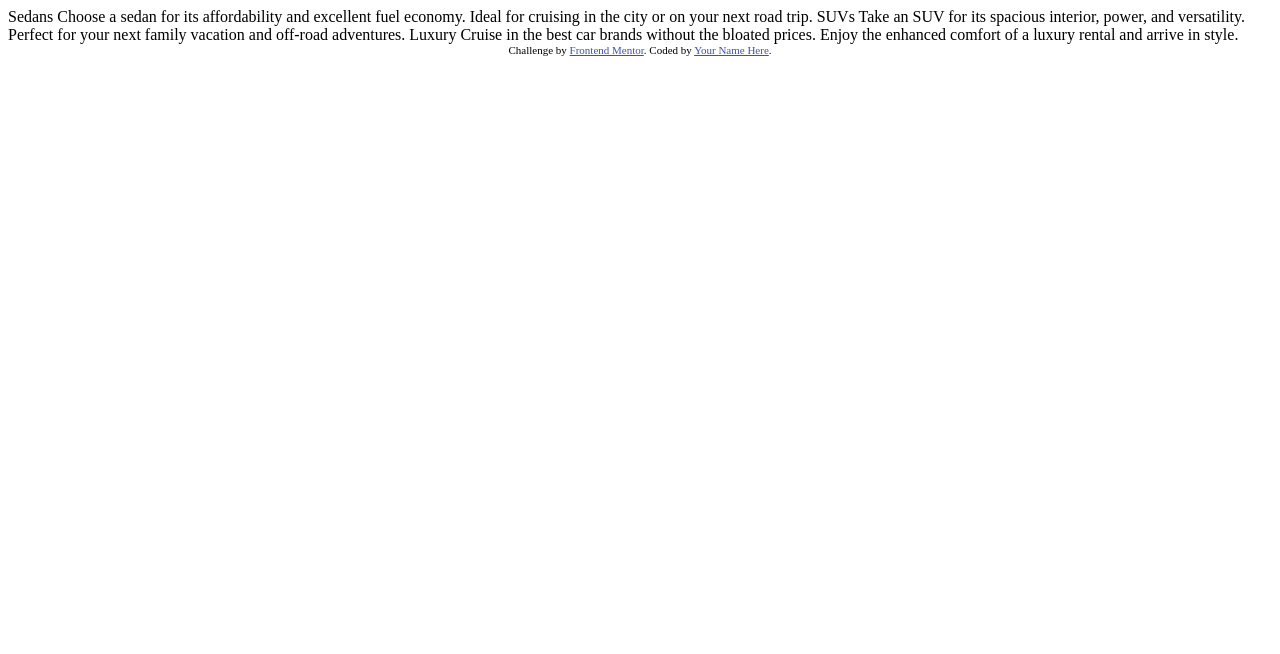
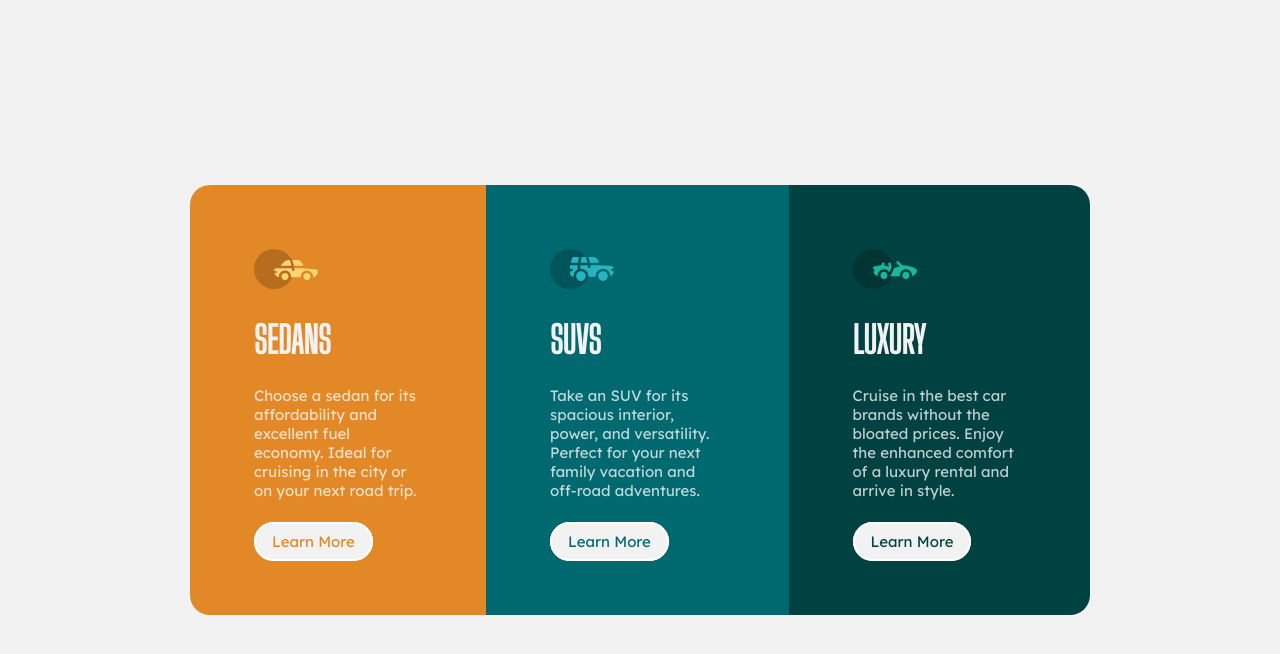
Before and after one commit to schummbo/frontend-mentor-3col-preview-card, a plain HTML site: page index.html in a window 1280 px wide. Drawn offline with Linux system fonts and the light colour scheme.

Commit message:
Challenge attempt #1

```diff
--- a/index.html
+++ b/index.html
@@ -1,36 +1,51 @@
 <!DOCTYPE html>
 <html lang="en">
+
 <head>
   <meta charset="UTF-8">
-  <meta name="viewport" content="width=device-width, initial-scale=1.0"> <!-- displays site properly based on user's device -->
+  <meta name="viewport" content="width=device-width, initial-scale=1.0">
+  <!-- displays site properly based on user's device -->
 
   <link rel="icon" type="image/png" sizes="32x32" href="./images/favicon-32x32.png">
+  <link rel="stylesheet" href="./styles/style.css" />
+  <link rel="stylesheet" href="//fonts.googleapis.com/css?family=Lexend+Deca" />
+  <link rel="stylesheet" href="//fonts.googleapis.com/css?family=Big+Shoulders+Display" />
 
   <title>Frontend Mentor | 3-column preview card component</title>
+</head>
 
-  <!-- Feel free to remove these styles or customise in your own stylesheet 👍 -->
-  <style>
-    .attribution { font-size: 11px; text-align: center; }
-    .attribution a { color: hsl(228, 45%, 44%); }
-  </style>
-</head>
 <body>
 
-  Sedans
+  <main>
+    <div id="sedans-container" class="car-container">
+      <img src="./images/icon-sedans.svg" alt="Sedans icon" />
+      <h1>Sedans</h1>
+      <p>
         Choose a sedan for its affordability and excellent fuel economy. Ideal for cruising in the city
         or on your next road trip.
-
-  SUVs
+      </p>
+      <a href="#">Learn More</a>
+    </div>
+    <div id="suvs-container" class="car-container">
+      <img src="./images/icon-suvs.svg" alt="SUVs icon" />
+      <h1>SUVs</h1>
+      <p>
         Take an SUV for its spacious interior, power, and versatility. Perfect for your next family vacation
         and off-road adventures.
-
-  Luxury
+      </p>
+      <a href="#">Learn More</a>
+    </div>
+    <div id="luxury-container" class="car-container">
+      <img src="./images/icon-luxury.svg" alt="Luxury icon" />
+      <h1>Luxury</h1>
+      <p>
         Cruise in the best car brands without the bloated prices. Enjoy the enhanced comfort of a luxury
         rental and arrive in style.
+      </p>
+      <a href="#">Learn More</a>
+    </div>
+  </main>
 
-  <div class="attribution">
-    Challenge by <a href="https://www.frontendmentor.io?ref=challenge" target="_blank">Frontend Mentor</a>.
-    Coded by <a href="#">Your Name Here</a>.
-  </div>
 </body>
+
 </html>
--- /dev/null
+++ b/styles/style.css
@@ -0,0 +1,99 @@
+body {
+    margin: 0;
+    display: flex;
+    justify-content: center;
+    align-items: center;
+    min-height: 100vh;
+    font-size: 15px;
+    background-color: hsl(0, 0%, 95%);
+    color: hsla(0, 0%, 100%, 0.75);
+    font-family: 'Lexend Deca';
+    font-weight: 400;
+}
+
+main {
+    max-width: 900px;
+    display: flex;
+    margin: 1rem 0;
+}
+
+h1 {
+    color: hsl(0, 0%, 95%);
+    text-transform: uppercase;
+    font-family: 'Big Shoulders Display';
+    font-size: 2.3rem;
+    font-weight: 700;
+}
+
+a {
+    background-color: hsl(0, 0%, 95%);
+    padding: .5rem 1rem;
+    text-decoration: none;
+    border-radius: 25px;
+    border: solid 2px white;
+    transition: background-color .3s, color .3s;
+}
+
+p {
+    margin-bottom: 2rem;
+}
+
+#sedans-container {
+    background-color: hsl(31, 77%, 52%);
+    border-radius: 20px 0 0 20px;
+}
+
+#sedans-container > a {
+    color: hsl(31, 77%, 52%);
+}
+
+#sedans-container > a:hover {
+    background-color: transparent;
+    color: white;
+}
+
+#suvs-container {
+    background-color: hsl(184, 100%, 22%);
+}
+
+#suvs-container > a {
+    color: hsl(184, 100%, 22%);
+}
+
+#suvs-container > a:hover {
+    background-color: transparent;
+    color: white;
+}
+
+#luxury-container {
+    background-color: hsl(179, 100%, 13%);
+    border-radius: 0 20px 20px 0;
+}
+
+#luxury-container > a {
+    color: hsl(179, 100%, 13%);
+}
+
+#luxury-container > a:hover {
+    background-color: transparent;
+    color: white;
+}
+
+.car-container {
+    padding: 4rem;
+}
+
+@media screen and (max-width: 900px) {
+    main {
+        flex-direction: column;
+        width: 300px;
+    }
+
+    #sedans-container {
+        border-radius: 20px 20px 0 0;
+    }
+
+    #luxury-container {
+        border-radius: 0 0 20px 20px;
+    }
+}
```
Also changed, not shown: complete/desktop.png (added), 2 other files. Lines whose indentation alone changed are shown as unchanged.
